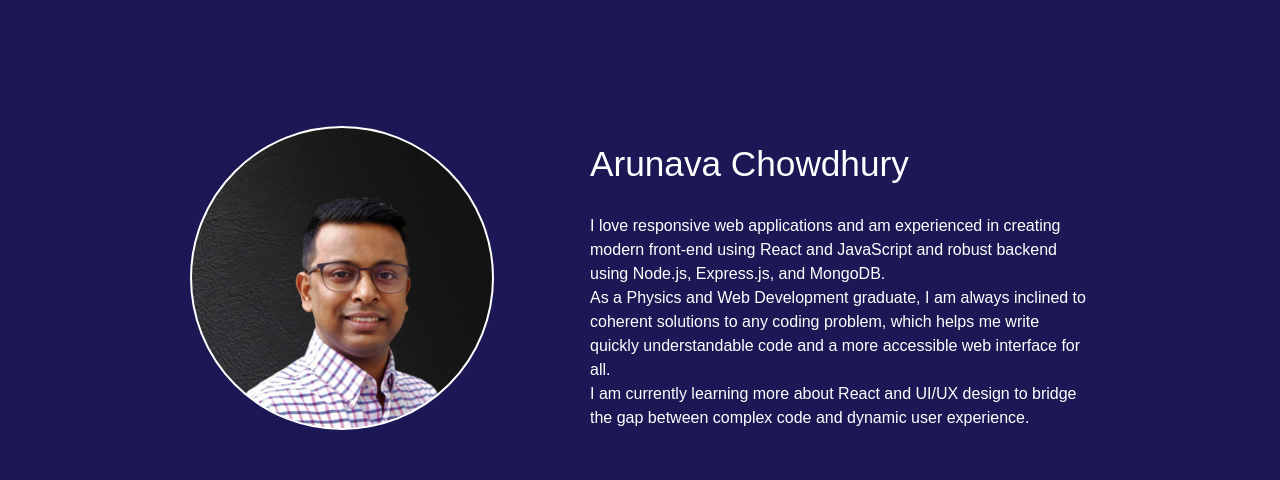
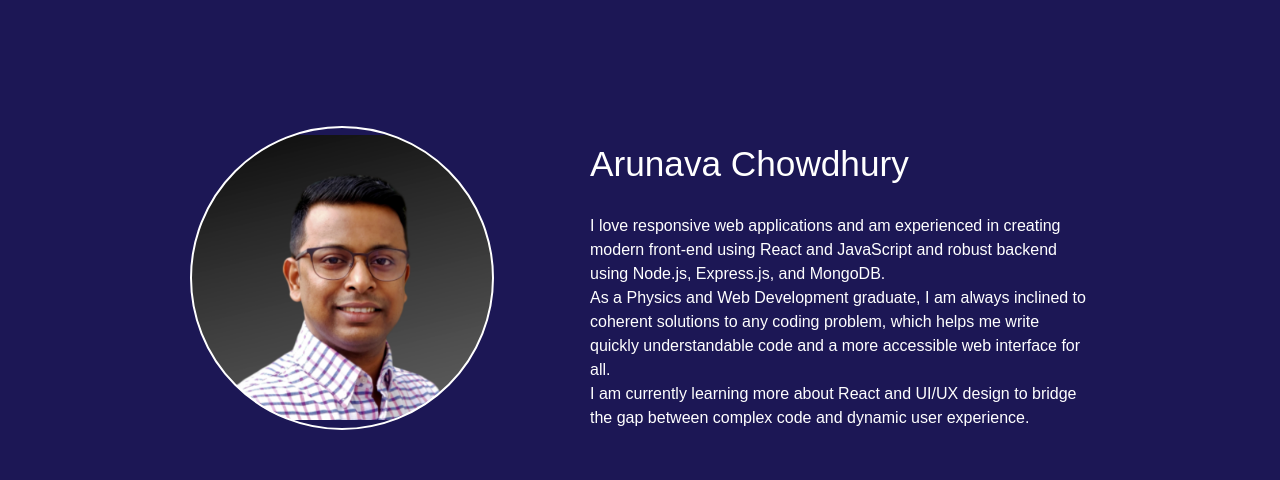
Before and after one commit to aruchowdhury/arunava-portfolio, a React (Create React App) app: page / in a window 1280 px wide. Shown: the part 1040-1520 px from the top of the page. Built offline with nearby package versions, Linux system fonts and the light colour scheme; a web font is replaced by a local one.

Commit message:
profile image update

```diff
--- a/src/Components/AboutSection.js
+++ b/src/Components/AboutSection.js
@@ -108,12 +108,12 @@ const ProfileImg = styled.div`
   height: 300px;
   border-radius: 50%;
   border: 2px solid #fff;
-  background: url("/images/img1.jpg") center no-repeat;
+  background: url("/images/img1.png") center no-repeat;
   background-size: 300px;
   transition: all 0.3s ease-in-out;
   @media screen and (max-width: 768px) {
-    width: 80vw;
-    height: 80vw;
+    width: 280px;
+    height: 280px;
   }
 `;
 
```
Also changed, not shown: public/Images/img1.jpg (deleted), public/Images/img1.png (added).
